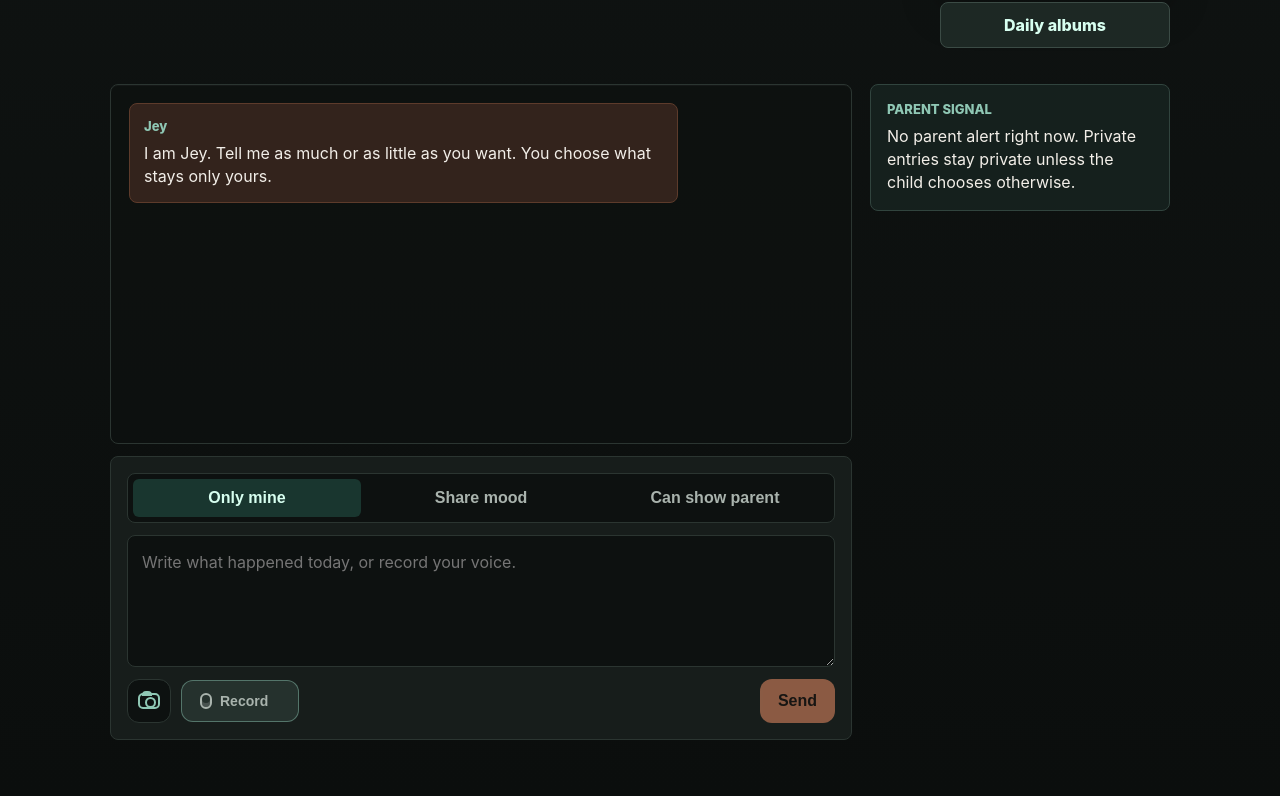
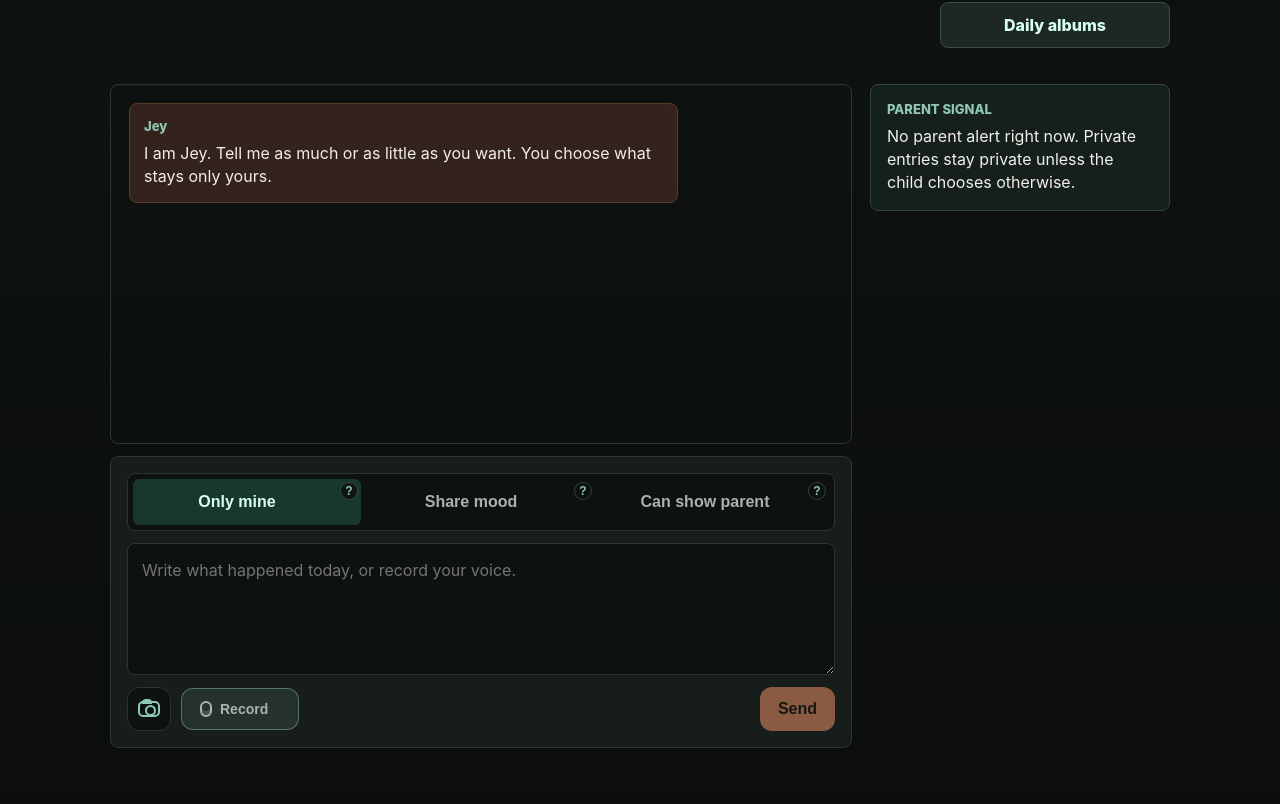
Before and after one commit to sultan931/raim, a React (Vite) app: page / in a window 1280 px wide. Shown: the part 463-1267 px from the top of the page. Built offline with nearby package versions, Linux system fonts and the light colour scheme; no server answers.

Commit message:
Add registration celebration and privacy help

```diff
--- a/src/components/Auth.tsx
+++ b/src/components/Auth.tsx
@@ -3,8 +3,12 @@ import { isSupabaseConfigured, supabase } from '../lib/supabase';
 import { SupabaseSetupMessage } from './SupabaseSetupMessage';
 import './Auth.css';
 
+type AuthProps = {
+  onSignupSuccess?: () => void;
+};
+
 // Вход и регистрация по email + паролю. Это пример — Codex поможет улучшить (Google-вход и т.д.).
-export function Auth() {
+export function Auth({ onSignupSuccess }: AuthProps) {
   const [email, setEmail] = useState('');
   const [password, setPassword] = useState('');
   const [mode, setMode] = useState<'signin' | 'signup'>('signin');
@@ -28,7 +32,10 @@ export function Auth() {
           : supabase.auth.signInWithPassword({ email, password });
       const { error } = await fn;
       if (error) setMessage(error.message);
-      else if (mode === 'signup') setMessage('Готово! Проверь почту, если нужна подтверждалка.');
+      else if (mode === 'signup') {
+        setMessage('Готово! Проверь почту, если нужна подтверждалка.');
+        onSignupSuccess?.();
+      }
     } catch {
       setMessage('Что-то пошло не так. Попробуй ещё раз.');
     } finally {
--- a/src/components/ChatComposer.tsx
+++ b/src/components/ChatComposer.tsx
@@ -10,10 +10,13 @@ type ChatComposerProps = {
   isSending: boolean;
   labels: {
     diaryLabel: string;
+    mineHelp: string;
+    moodHelp: string;
     micNeeded: string;
     moodOnly: string;
     noRecording: string;
     onlyMine: string;
+    parentHelp: string;
     parentOk: string;
     placeholder: string;
     record: string;
--- /dev/null
+++ b/src/components/JeyCelebration.css
@@ -0,0 +1,98 @@
+.jey-celebration {
+  position: fixed;
+  inset: 0;
+  z-index: 30;
+  display: grid;
+  place-items: center;
+  padding: 24px;
+  background: rgba(7, 9, 8, 0.58);
+  pointer-events: none;
+}
+
+.jey-celebration__stage {
+  position: relative;
+  display: grid;
+  place-items: center;
+  width: min(82vw, 380px);
+  animation: celebration-enter 0.42s ease-out both, celebration-leave 0.35s ease 2.6s forwards;
+}
+
+.jey-celebration__stage img {
+  width: min(78vw, 340px);
+  aspect-ratio: 1;
+  object-fit: contain;
+  filter: drop-shadow(0 22px 42px rgba(0, 0, 0, 0.4));
+}
+
+.jey-celebration__bubble {
+  position: absolute;
+  bottom: calc(100% - 24px);
+  left: 50%;
+  width: min(78vw, 330px);
+  padding: 14px 18px;
+  border: 1px solid rgba(143, 199, 180, 0.24);
+  border-radius: 8px;
+  background: var(--ink);
+  color: #101413;
+  font-size: 22px;
+  font-weight: 800;
+  line-height: 1.15;
+  text-align: center;
+  transform: translateX(-50%);
+  box-shadow: 0 18px 44px rgba(0, 0, 0, 0.3);
+}
+
+.jey-celebration__popper {
+  position: absolute;
+  inset: 5% 0 auto;
+  height: 160px;
+}
+
+.jey-celebration__popper span {
+  position: absolute;
+  top: 70px;
+  left: 50%;
+  width: 9px;
+  height: 16px;
+  border-radius: 2px;
+  background: hsl(var(--hue), 72%, 64%);
+  animation: confetti-burst 1.1s ease-out both;
+  transform: rotate(var(--spin));
+}
+
+@keyframes celebration-enter {
+  from {
+    opacity: 0;
+    transform: translateY(42px) scale(0.82);
+  }
+
+  70% {
+    transform: translateY(-8px) scale(1.04);
+  }
+
+  to {
+    opacity: 1;
+    transform: translateY(0) scale(1);
+  }
+}
+
+@keyframes celebration-leave {
+  to {
+    opacity: 0;
+    transform: translateY(24px) scale(0.96);
+  }
+}
+
+@keyframes confetti-burst {
+  to {
+    opacity: 0;
+    transform: translate(var(--x), var(--y)) rotate(var(--spin));
+  }
+}
+
+@media (max-width: 560px) {
+  .jey-celebration__bubble {
+    bottom: calc(100% - 12px);
+    font-size: 19px;
+  }
+}
--- /dev/null
+++ b/src/components/JeyCelebration.tsx
@@ -0,0 +1,47 @@
+import type { CSSProperties } from 'react';
+import jeyFox from '../assets/jey-fox.png';
+import './JeyCelebration.css';
+
+type JeyCelebrationProps = {
+  message: string;
+  onDone: () => void;
+};
+
+const confettiPieces = Array.from({ length: 18 }, (_, index) => index);
+
+type ConfettiStyle = CSSProperties & {
+  '--hue': number;
+  '--spin': string;
+  '--x': string;
+  '--y': string;
+};
+
+function createConfettiStyle(piece: number): ConfettiStyle {
+  return {
+    '--hue': piece * 38,
+    '--spin': `${piece * 55}deg`,
+    '--x': `${(piece - 8.5) * 20}px`,
+    '--y': `${-92 - (piece % 5) * 12}px`,
+  };
+}
+
+export function JeyCelebration({ message, onDone }: JeyCelebrationProps) {
+  return (
+    <section className="jey-celebration" aria-label={message}>
+      <div
+        className="jey-celebration__stage"
+        onAnimationEnd={(event) => {
+          if (event.animationName === 'celebration-leave') onDone();
+        }}
+      >
+        <div className="jey-celebration__popper" aria-hidden="true">
+          {confettiPieces.map((piece) => (
+            <span key={piece} style={createConfettiStyle(piece)} />
+          ))}
+        </div>
+        <p className="jey-celebration__bubble">{message}</p>
+        <img alt="Jey celebrates registration" src={jeyFox} />
+      </div>
+    </section>
+  );
+}
--- a/src/components/PrivacyToggle.css
+++ b/src/components/PrivacyToggle.css
@@ -8,14 +8,76 @@
   background: var(--field);
 }
 
+.privacy-toggle__option {
+  position: relative;
+  min-width: 0;
+}
+
 .privacy-toggle button {
+  width: 100%;
   padding: 10px 8px;
   border-radius: 6px;
   background: transparent;
   color: var(--soft);
 }
 
+.privacy-toggle button.privacy-toggle__choice {
+  display: grid;
+  place-items: center;
+  min-height: 46px;
+  padding: 12px 28px 12px 8px;
+  line-height: 1.15;
+  overflow-wrap: anywhere;
+}
+
 .privacy-toggle button.active {
   background: #19362f;
   color: #d7fff0;
 }
+
+.privacy-toggle button.privacy-toggle__help {
+  position: absolute;
+  top: 3px;
+  right: 3px;
+  display: grid;
+  place-items: center;
+  width: 18px;
+  height: 18px;
+  padding: 0;
+  border: 1px solid rgba(143, 199, 180, 0.26);
+  border-radius: 999px;
+  background: rgba(13, 17, 16, 0.86);
+  color: var(--mint);
+  font-size: 12px;
+  font-weight: 900;
+  line-height: 1;
+}
+
+@media (max-width: 420px) {
+  .privacy-toggle {
+    gap: 4px;
+  }
+
+  .privacy-toggle button.privacy-toggle__choice {
+    min-height: 54px;
+    padding-right: 24px;
+    font-size: 13px;
+  }
+
+  .privacy-toggle button.privacy-toggle__help {
+    width: 17px;
+    height: 17px;
+    font-size: 11px;
+  }
+}
+
+.privacy-toggle__explanation {
+  margin-top: 8px;
+  padding: 10px 12px;
+  border: 1px solid rgba(143, 199, 180, 0.18);
+  border-radius: 8px;
+  background: rgba(13, 17, 16, 0.72);
+  color: var(--soft);
+  font-size: 13px;
+  line-height: 1.45;
+}
--- a/src/components/PrivacyToggle.tsx
+++ b/src/components/PrivacyToggle.tsx
@@ -1,10 +1,14 @@
+import { useState } from 'react';
 import type { PrivacyMode } from '../lib/diaryTypes';
 import './PrivacyToggle.css';
 
 type PrivacyToggleProps = {
   labels: {
+    mineHelp: string;
+    moodHelp: string;
     moodOnly: string;
     onlyMine: string;
+    parentHelp: string;
     parentOk: string;
   };
   value: PrivacyMode;
@@ -12,29 +16,78 @@ type PrivacyToggleProps = {
 };
 
 export function PrivacyToggle({ labels, value, onChange }: PrivacyToggleProps) {
+  const [openHelp, setOpenHelp] = useState<PrivacyMode | null>(null);
+  const helpText = getHelpText(openHelp, labels);
+
+  function toggleHelp(mode: PrivacyMode) {
+    setOpenHelp((current) => (current === mode ? null : mode));
+  }
+
   return (
+    <>
       <div className="privacy-toggle" aria-label="Privacy choice">
+        <div className="privacy-toggle__option">
           <button
-        className={value === 'mine' ? 'active' : ''}
+            className={value === 'mine' ? 'privacy-toggle__choice active' : 'privacy-toggle__choice'}
             onClick={() => onChange('mine')}
             type="button"
           >
             {labels.onlyMine}
           </button>
           <button
-        className={value === 'mood' ? 'active' : ''}
+            aria-expanded={openHelp === 'mine'}
+            aria-label={labels.mineHelp}
+            className="privacy-toggle__help"
+            onClick={() => toggleHelp('mine')}
+            type="button"
+          >
+            ?
+          </button>
+        </div>
+        <div className="privacy-toggle__option">
+          <button
+            className={value === 'mood' ? 'privacy-toggle__choice active' : 'privacy-toggle__choice'}
             onClick={() => onChange('mood')}
             type="button"
           >
             {labels.moodOnly}
           </button>
           <button
-        className={value === 'parent' ? 'active' : ''}
+            aria-expanded={openHelp === 'mood'}
+            aria-label={labels.moodHelp}
+            className="privacy-toggle__help"
+            onClick={() => toggleHelp('mood')}
+            type="button"
+          >
+            ?
+          </button>
+        </div>
+        <div className="privacy-toggle__option">
+          <button
+            className={value === 'parent' ? 'privacy-toggle__choice active' : 'privacy-toggle__choice'}
             onClick={() => onChange('parent')}
             type="button"
           >
             {labels.parentOk}
           </button>
+          <button
+            aria-expanded={openHelp === 'parent'}
+            aria-label={labels.parentHelp}
+            className="privacy-toggle__help"
+            onClick={() => toggleHelp('parent')}
+            type="button"
+          >
+            ?
+          </button>
         </div>
+      </div>
+      {openHelp && <p className="privacy-toggle__explanation">{helpText}</p>}
+    </>
   );
 }
+
+function getHelpText(openHelp: PrivacyMode | null, labels: PrivacyToggleProps['labels']) {
+  if (openHelp === 'mine') return labels.mineHelp;
+  if (openHelp === 'mood') return labels.moodHelp;
+  return labels.parentHelp;
+}
--- a/src/pages/RegisterPage.tsx
+++ b/src/pages/RegisterPage.tsx
@@ -1,11 +1,14 @@
+import { useState } from 'react';
 import { Link } from 'wouter';
 import { Auth } from '../components/Auth';
+import { JeyCelebration } from '../components/JeyCelebration';
 import { loadLanguage } from '../lib/diaryStorage';
 import { uiText } from '../lib/language';
 import './RegisterPage.css';
 
 export function RegisterPage() {
   const t = uiText[loadLanguage()];
+  const [showCelebration, setShowCelebration] = useState(false);
 
   return (
     <main className="register-page">
@@ -18,7 +21,13 @@ export function RegisterPage() {
           {t.backToDiary}
         </Link>
       </header>
-      <Auth />
+      <Auth onSignupSuccess={() => setShowCelebration(true)} />
+      {showCelebration && (
+        <JeyCelebration
+          message={t.registerCongrats}
+          onDone={() => setShowCelebration(false)}
+        />
+      )}
     </main>
   );
 }
```
Also changed, not shown: src/lib/language.ts (+12 -0 lines). Lines whose indentation alone changed are shown as unchanged.
